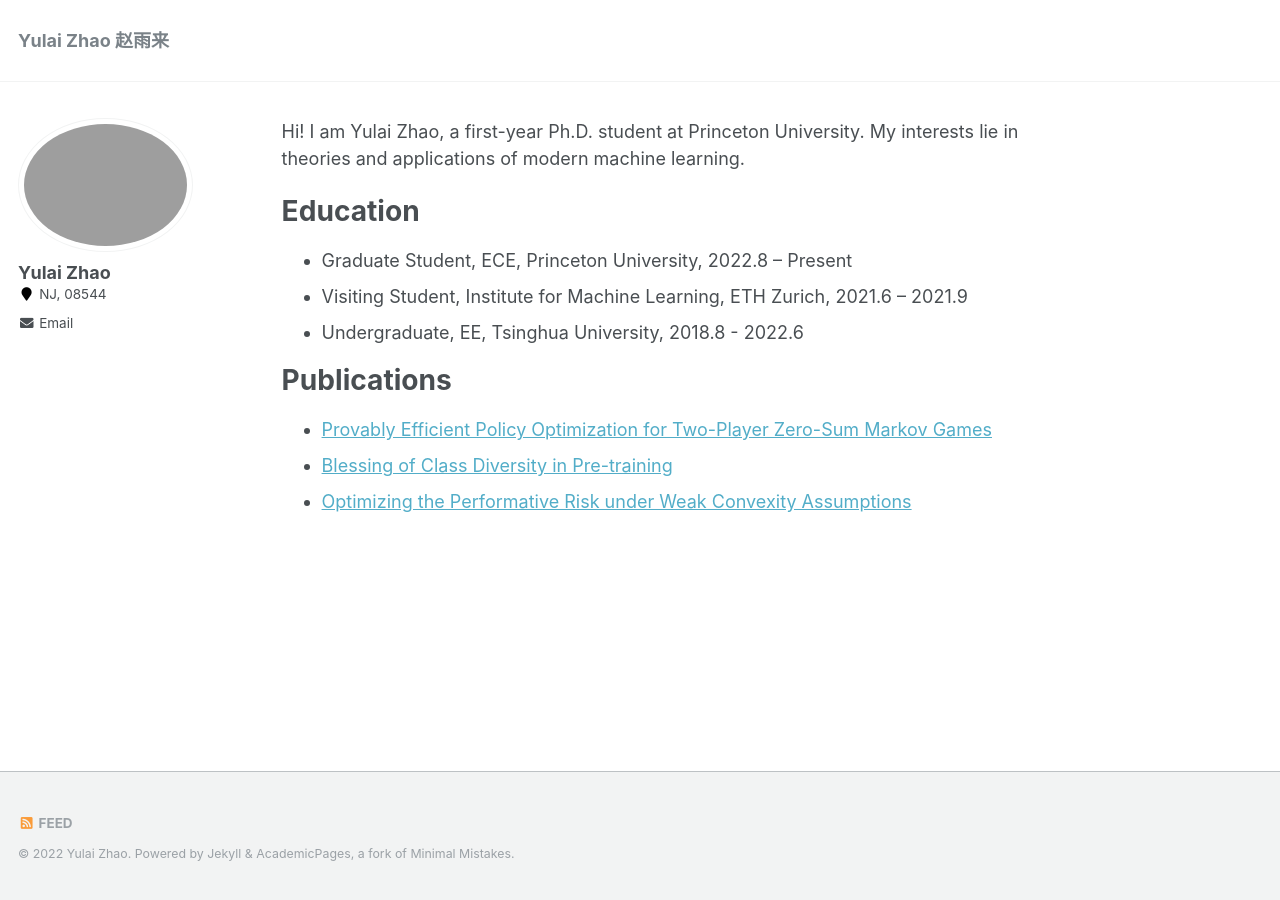
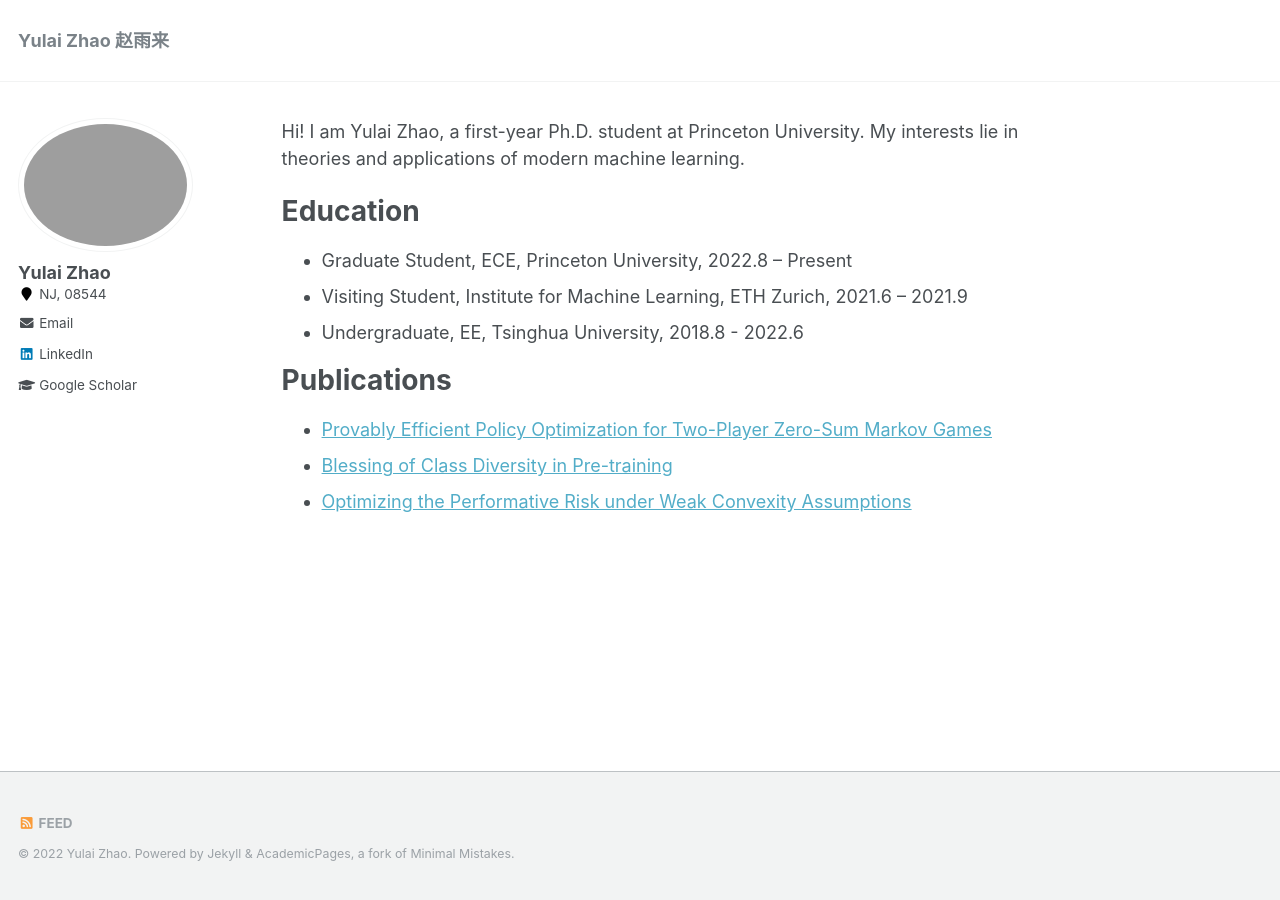
Before and after one commit to zhaoyl18/zhaoyl18.github.io, a Jekyll site: the page built from _pages/about.md, in a window 1280 px wide. Built offline with Jekyll 4.4.1, drawn with Linux system fonts in a browser that asks for light colours; part of the change alters nothing that is shown.

Commit message:
update linkedin

```diff
--- a/_config.yml
+++ b/_config.yml
@@ -84,8 +84,8 @@ author:
   avatar           : "profile.png"
   location         : "NJ, 08544"
   email            : "yulaiz@princeton.edu"
-  LinkedIn         :  https://www.linkedin.com/in/yulai-zhao-a3a056189/
-  Google Scholar   :  https://scholar.google.com/citations?hl=zh-CN&user=r-mWYj0AAAAJ
+  linkedin         :  https://www.linkedin.com/in/yulai-zhao-a3a056189/
+  googlescholar    :  https://scholar.google.com/citations?hl=zh-CN&user=r-mWYj0AAAAJ
   bitbucket        :
   codepen          :
   dribbble         :
```
